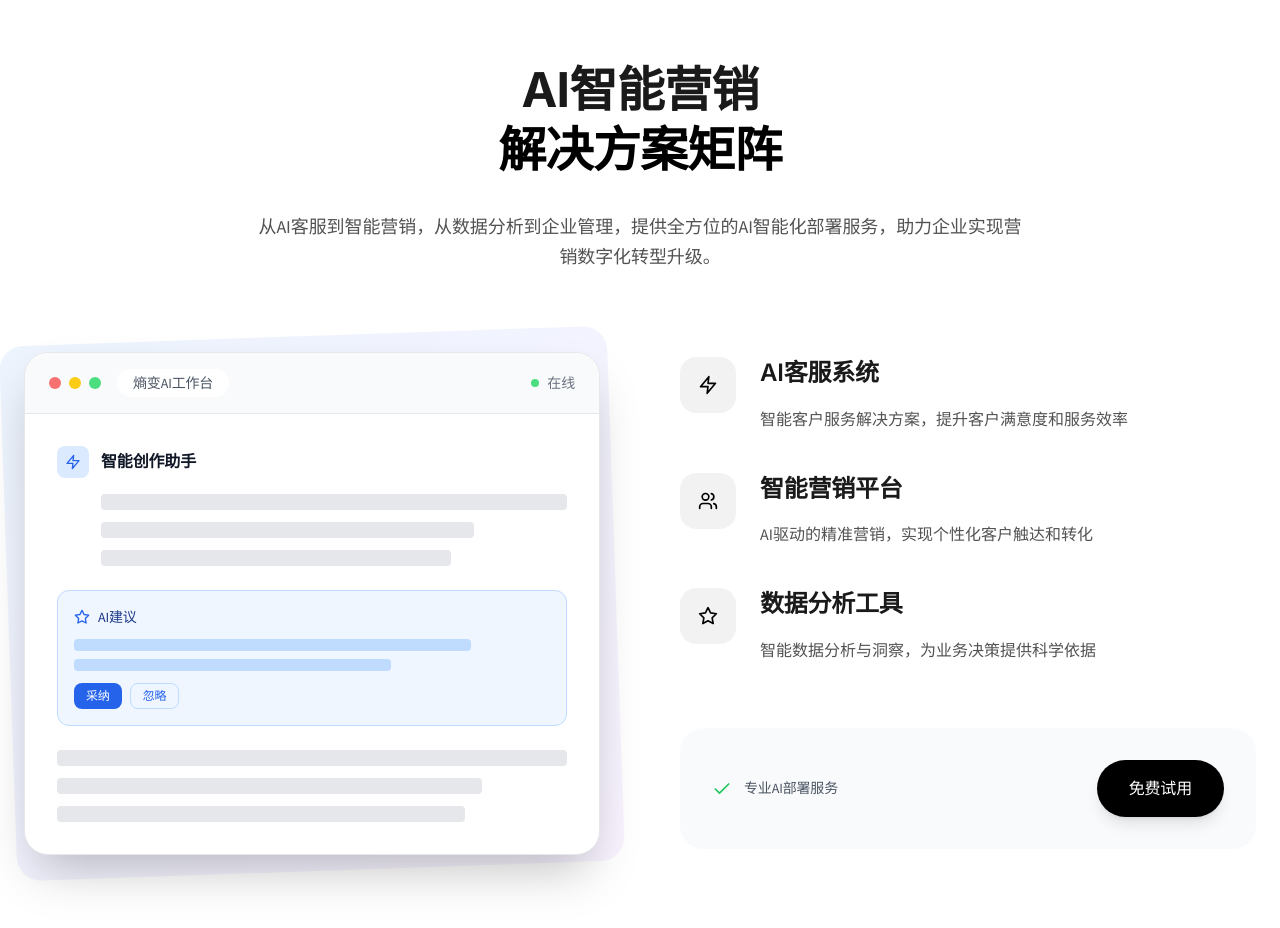
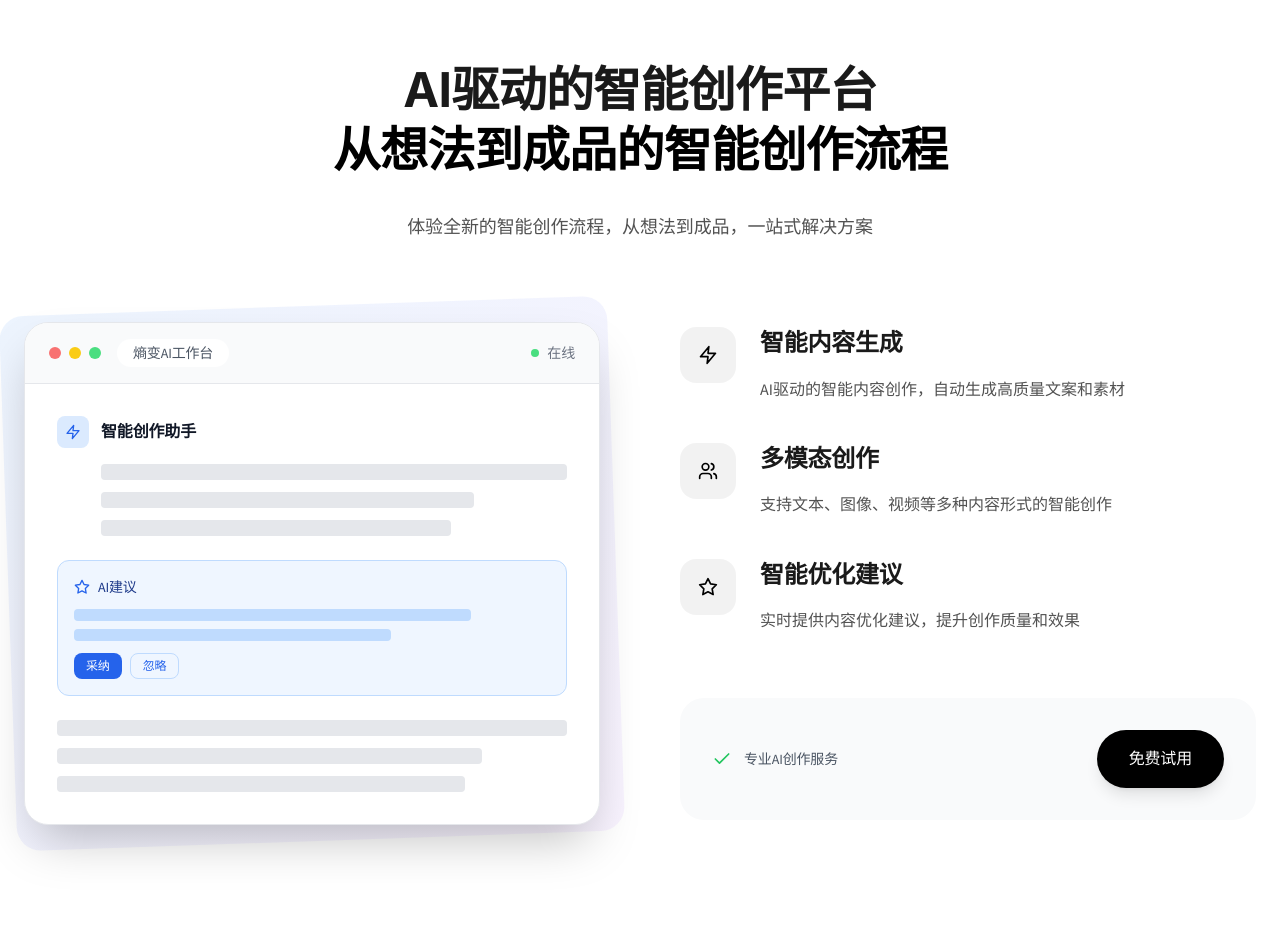
Before and after one commit to kehan857/official-website, a React (Vite) app: page / in a window 1280 px wide. Shown: the part 2980-3908 px from the top of the page. Built offline with nearby package versions, Linux system fonts and the light colour scheme.

Commit message:
修复ProductShowcase组件：将AI智能营销解决方案矩阵标题改为AI驱动的智能创作平台，避免与已删除的ProductMatrix模块混淆

```diff
--- a/src/components/ProductShowcase/ProductShowcase.jsx
+++ b/src/components/ProductShowcase/ProductShowcase.jsx
@@ -7,9 +7,9 @@ const ProductShowcase = () => {
   const { lang, setLeadForm } = useApp()
   const t = useMemo(() => translations[lang], [lang])
   const features = [
-    { icon: <Zap className="w-5 h-5" />, title: t.product.features[0].title, description: t.product.features[0].desc },
-    { icon: <Users className="w-5 h-5" />, title: t.product.features[1].title, description: t.product.features[1].desc },
-    { icon: <Star className="w-5 h-5" />, title: t.product.features[2].title, description: t.product.features[2].desc }
+    { icon: <Zap className="w-5 h-5" />, title: lang === 'zh' ? '智能内容生成' : 'Intelligent Content Generation', description: lang === 'zh' ? 'AI驱动的智能内容创作，自动生成高质量文案和素材' : 'AI-driven intelligent content creation, automatically generating high-quality copy and materials' },
+    { icon: <Users className="w-5 h-5" />, title: lang === 'zh' ? '多模态创作' : 'Multimodal Creation', description: lang === 'zh' ? '支持文本、图像、视频等多种内容形式的智能创作' : 'Support for intelligent creation of multiple content forms including text, images, and videos' },
+    { icon: <Star className="w-5 h-5" />, title: lang === 'zh' ? '智能优化建议' : 'Intelligent Optimization Suggestions', description: lang === 'zh' ? '实时提供内容优化建议，提升创作质量和效果' : 'Real-time content optimization suggestions to improve creation quality and effectiveness' }
   ]
 
   return (
@@ -18,10 +18,10 @@ const ProductShowcase = () => {
         {/* Section Header */}
         <div className="text-center mb-20">
           <h2 className="heading-section">
-            {t.product.title1}
-            <span className="block text-black">{t.product.title2}</span>
+            {lang === 'zh' ? 'AI驱动的智能创作平台' : 'AI-Powered Intelligent Creation Platform'}
+            <span className="block text-black">{lang === 'zh' ? '从想法到成品的智能创作流程' : 'Intelligent Creation Process from Idea to Finished Product'}</span>
           </h2>
-          <p className="text-section max-w-3xl mx-auto">{t.product.subtitle}</p>
+          <p className="text-section max-w-3xl mx-auto">{lang === 'zh' ? '体验全新的智能创作流程，从想法到成品，一站式解决方案' : 'Experience the new intelligent creation process, from idea to finished product, with a one-stop solution'}</p>
         </div>
 
         {/* Main Content Grid */}
@@ -112,7 +112,7 @@ const ProductShowcase = () => {
               <div className="flex flex-col sm:flex-row items-center justify-between space-y-4 sm:space-y-0">
                 <div className="flex items-center space-x-3 text-gray-600" style={{fontSize: 'var(--text-sm)'}}>
                   <Check className="w-5 h-5 text-green-500" />
-                  <span>{t.product.cta.note}</span>
+                  <span>{lang === 'zh' ? '专业AI创作服务' : 'Professional AI Creation Service'}</span>
                 </div>
                 <button
                   onClick={() => setLeadForm({
@@ -122,7 +122,7 @@ const ProductShowcase = () => {
                   })}
                   className="btn-primary"
                 >
-                  {t.product.cta.primary}
+                  {lang === 'zh' ? '免费试用' : 'Try Free'}
                 </button>
               </div>
             </div>
```
